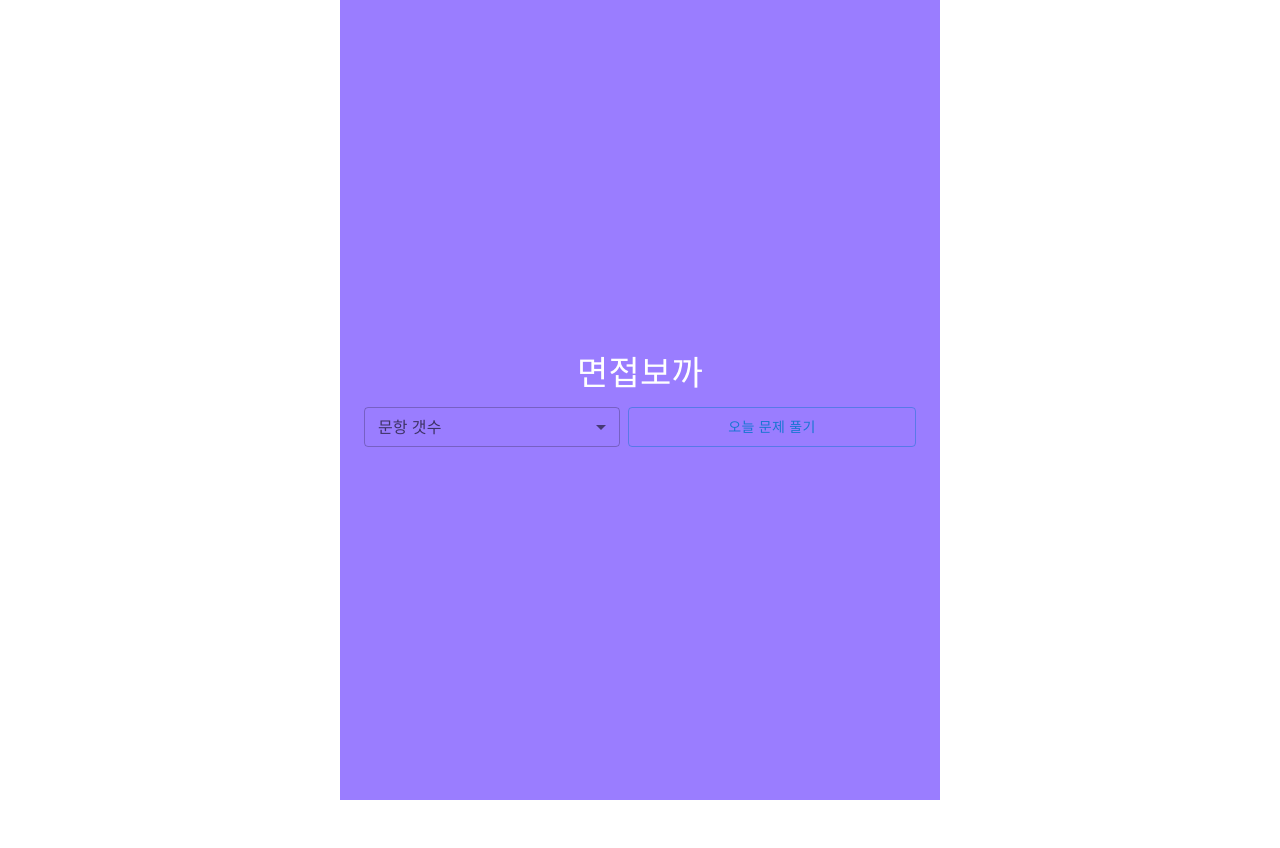
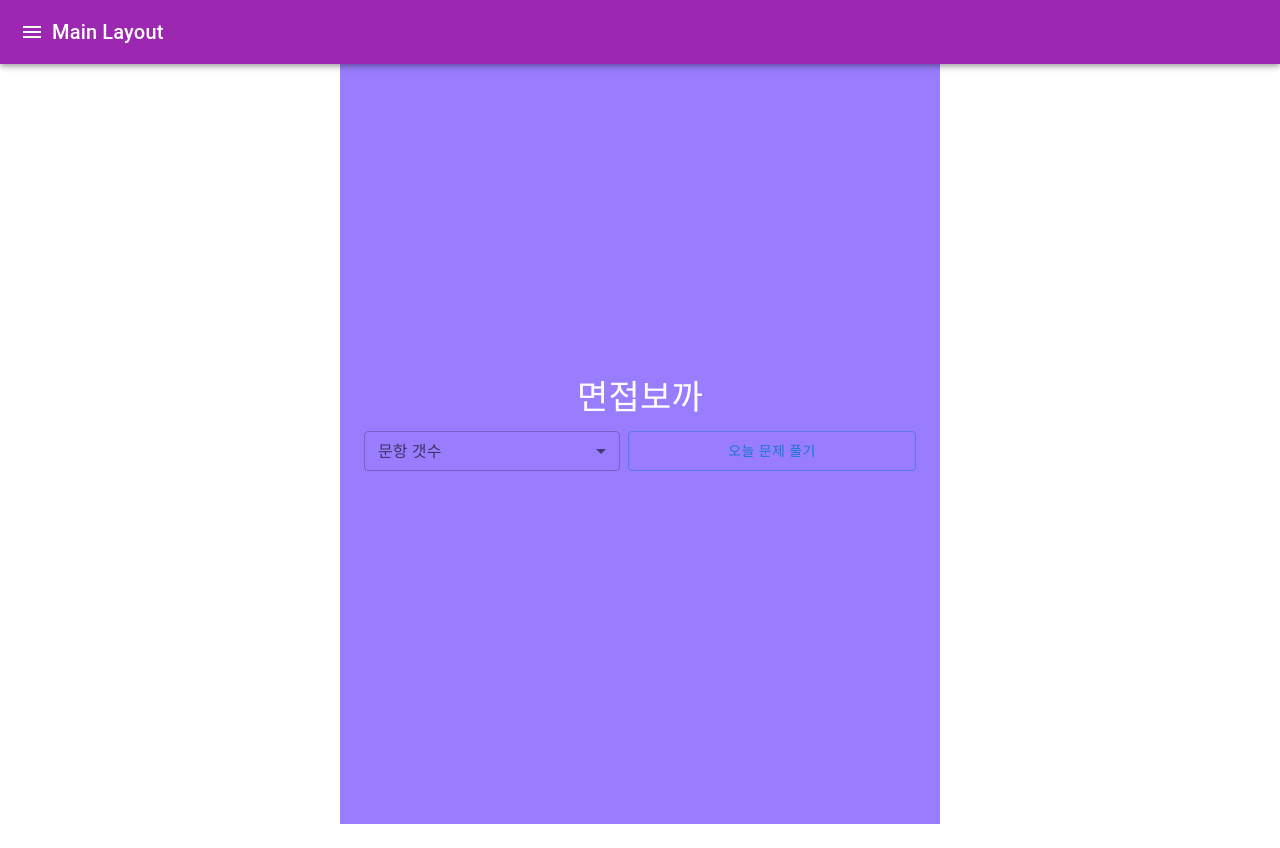
Before and after one commit to ChoiKang-TEAM/bokka-client, a React (Create React App) app: page / in a window 1280 px wide. Before the commit the page ends 800 px from the top, so only its background shows below. Built offline with nearby package versions, Linux system fonts and the light colour scheme.

Commit message:
✨ [feat] 라우터 v6 버전으로 변경

```diff
--- a/src/App.tsx
+++ b/src/App.tsx
@@ -1,13 +1,8 @@
 import React from 'react'
 import RouterConfig from 'src/routes'
-import { BrowserRouter } from 'react-router-dom'
 
 const App = () => {
-  return (
-    <BrowserRouter>
-      <RouterConfig />
-    </BrowserRouter>
-  )
+  return <RouterConfig />
 }
 
 export default App
--- /dev/null
+++ b/src/components/organisms/layouts/MainLayout.tsx
@@ -0,0 +1,67 @@
+import { createTheme, ThemeProvider } from '@mui/material/styles'
+import React from 'react'
+import AppBar from '@mui/material/AppBar'
+import Toolbar from '@mui/material/Toolbar'
+import IconButton from '@mui/material/IconButton'
+import MenuIcon from '@mui/icons-material/Menu'
+import Typography from '@mui/material/Typography'
+import Drawer from '@mui/material/Drawer'
+import CssBaseline from '@mui/material/CssBaseline'
+import Box from '@mui/material/Box'
+import List from '@mui/material/List'
+import { Outlet } from 'react-router-dom'
+
+const drawerWidth = 240
+
+const theme = createTheme({
+  palette: {
+    primary: {
+      main: '#9c27b0', // 연보라 색상
+    },
+    // 추가적인 테마 설정...
+  },
+  shape: {
+    borderRadius: 8, // 모서리 둥글게
+  },
+  // 기타 테마 관련 설정...
+})
+
+const MainLayout = () => {
+  const [open, setOpen] = React.useState(false)
+
+  const handleDrawerToggle = () => {
+    setOpen(!open)
+  }
+
+  return (
+    <ThemeProvider theme={theme}>
+      <CssBaseline />
+      <AppBar position="fixed">
+        <Toolbar>
+          <IconButton
+            color="inherit"
+            aria-label="open drawer"
+            onClick={handleDrawerToggle}
+            edge="start"
+          >
+            <MenuIcon />
+          </IconButton>
+          <Typography variant="h6" noWrap>
+            Main Layout
+          </Typography>
+        </Toolbar>
+      </AppBar>
+      <Drawer variant="temporary" open={open} onClose={handleDrawerToggle}>
+        <Box sx={{ width: drawerWidth }}>
+          <List>{/* 여기에 사이드바 메뉴 아이템들을 추가 */}</List>
+        </Box>
+      </Drawer>
+      <Box component="main" sx={{ flexGrow: 1, p: 3 }}>
+        {/* 메인 컨텐츠 영역 */}
+        <Outlet />
+      </Box>
+    </ThemeProvider>
+  )
+}
+
+export default MainLayout
--- a/src/routes/index.tsx
+++ b/src/routes/index.tsx
@@ -1,13 +1,23 @@
 import React from 'react'
-import { Route, Routes } from 'react-router-dom'
+import { RouterProvider, createBrowserRouter } from 'react-router-dom'
+import MainLayout from 'src/components/organisms/layouts/MainLayout'
 import Main from 'src/pages/Main'
 
+const router = createBrowserRouter([
+  {
+    path: '/',
+    element: <MainLayout />,
+    children: [
+      {
+        path: '',
+        element: <Main />,
+      },
+    ],
+  },
+])
+
 const RouterConfig = () => {
-  return (
-    <Routes>
-      <Route path="/" element={<Main />} />
-    </Routes>
-  )
+  return <RouterProvider router={router} />
 }
 
 export default RouterConfig
```
